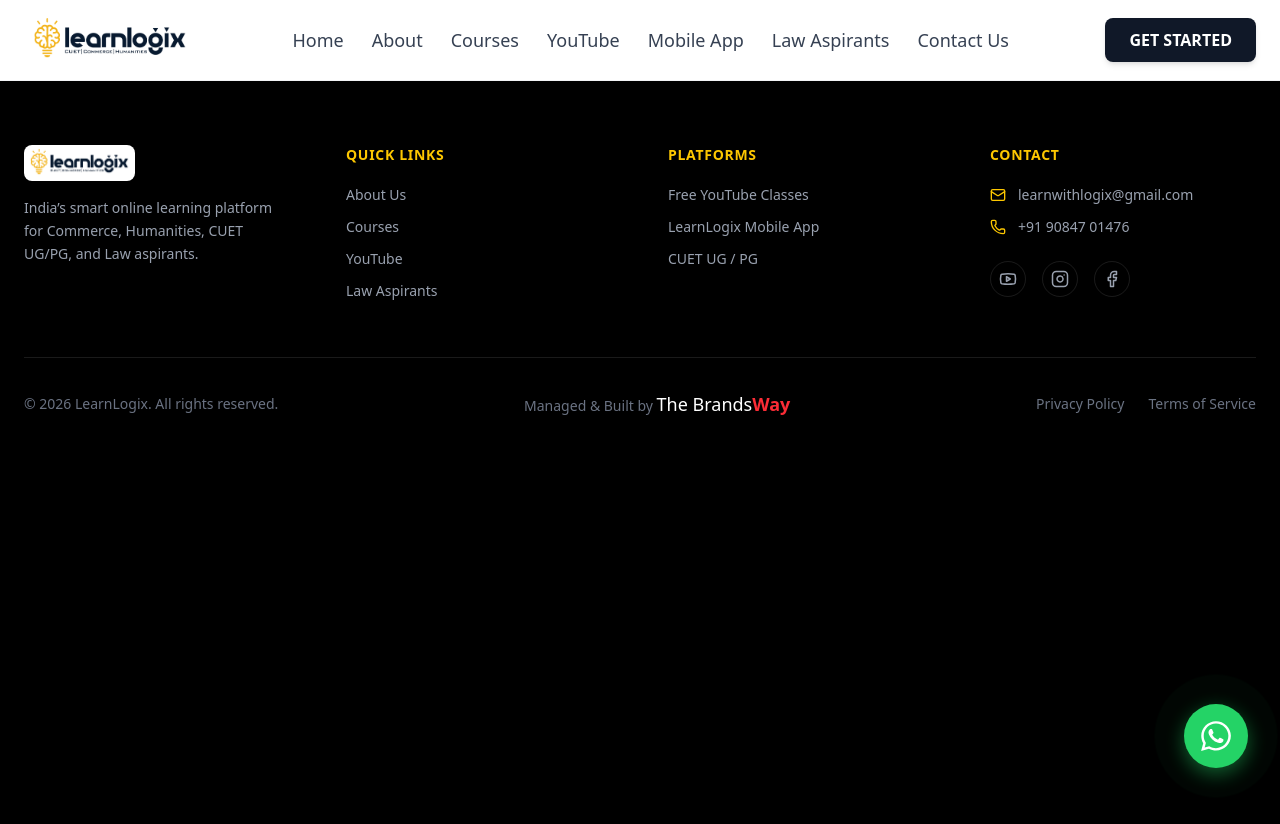
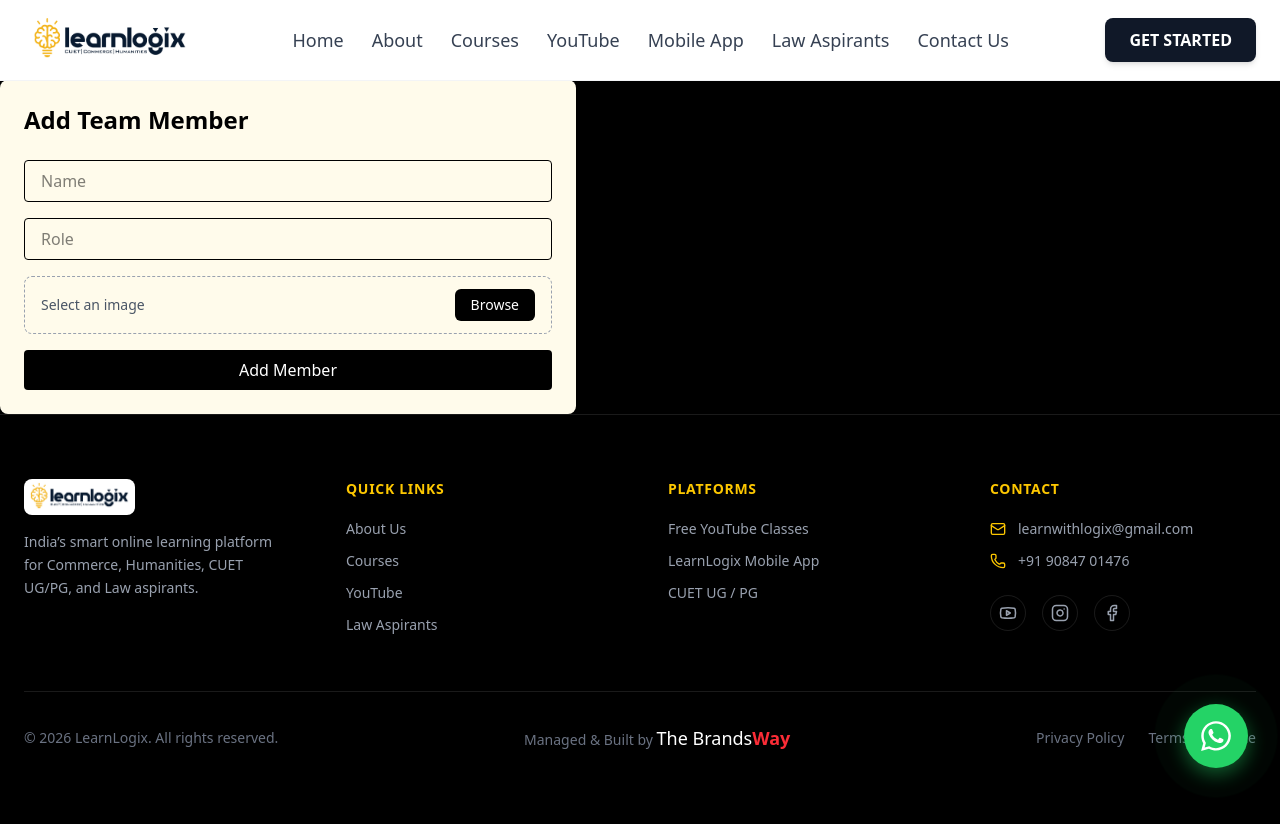
Before and after one commit to atif-afsar/LearnLogix, a React (Vite) app: page /admin/team/add in a window 1280 px wide. Shown: the top 824 px of the page. Before the commit the page ends 800 px from the top, so only its background shows below. Built offline with nearby package versions, Linux system fonts and the light colour scheme; sample sign-in values are in the browser's storage.

Commit message:
Made some admin sections

```diff
--- /dev/null
+++ b/src/Admin/Components/AdminLayout.jsx
@@ -0,0 +1,49 @@
+import { Link, Outlet } from "react-router-dom";
+
+const AdminLayout = () => {
+  const handleLogout = () => {
+    localStorage.removeItem("adminToken");
+    window.location.href = "/admin/login";
+  };
+
+  return (
+    <div className="flex min-h-screen">
+      {/* Sidebar */}
+      <aside className="w-64 bg-black text-white p-6">
+        <h2 className="text-xl font-bold mb-6">Admin Panel</h2>
+
+        <nav className="space-y-3">
+          <Link to="/admin/dashboard" className="block hover:underline">
+            Dashboard
+          </Link>
+          <Link to="/admin/courses" className="block hover:underline">
+            Courses
+          </Link>
+          <Link to="/admin/courses/add" className="block hover:underline">
+            Add Course
+          </Link>
+          <Link to="/admin/team" className="block hover:underline">
+            Team Members
+            </Link>
+            <Link to="/admin/team/add" className="block hover:underline">
+            Add Team Member
+            </Link>
+
+          <button
+            onClick={handleLogout}
+            className="mt-6 text-left text-red-400 hover:underline"
+          >
+            Logout
+          </button>
+        </nav>
+      </aside>
+
+      {/* Content */}
+      <main className="flex-1 bg-gray-100 p-6">
+        <Outlet />
+      </main>
+    </div>
+  );
+};
+
+export default AdminLayout;
--- /dev/null
+++ b/src/Admin/Pages/AddTeamMember.jsx
@@ -0,0 +1,138 @@
+import React, { useState } from "react";
+import { useNavigate } from "react-router-dom";
+import { CheckCircle } from "lucide-react";
+
+const AddTeamMember = () => {
+  const [name, setName] = useState("");
+  const [role, setRole] = useState("");
+  const [imageFile, setImageFile] = useState(null);
+  const [imagePreview, setImagePreview] = useState("");
+  const [loading, setLoading] = useState(false);
+
+  const navigate = useNavigate();
+
+  const handleSubmit = async (e) => {
+    e.preventDefault();
+
+    if (!imageFile) {
+      alert("Please select an image");
+      return;
+    }
+
+    try {
+      setLoading(true);
+      const token = localStorage.getItem("adminToken");
+
+      const formData = new FormData();
+      formData.append("name", name);
+      formData.append("role", role);
+      formData.append("image", imageFile);
+
+      const res = await fetch("http://localhost:5000/api/team", {
+        method: "POST",
+        headers: {
+          Authorization: `Bearer ${token}`,
+        },
+        body: formData,
+      });
+
+      const data = await res.json();
+
+      if (!res.ok) {
+        throw new Error(data.message || "Failed to add team member");
+      }
+
+      alert("Team member added successfully");
+      navigate("/admin/team");
+    } catch (error) {
+      alert(error.message);
+    } finally {
+      setLoading(false);
+    }
+  };
+
+  return (
+    <div className="max-w-xl bg-amber-50 p-6 rounded-lg">
+      <h2 className="text-2xl font-bold mb-6">Add Team Member</h2>
+
+      <form onSubmit={handleSubmit} className="space-y-4">
+        <input
+          type="text"
+          placeholder="Name"
+          value={name}
+          onChange={(e) => setName(e.target.value)}
+          required
+          className="w-full border px-4 py-2 rounded focus:outline-none focus:ring"
+        />
+
+        <input
+          type="text"
+          placeholder="Role"
+          value={role}
+          onChange={(e) => setRole(e.target.value)}
+          required
+          className="w-full border px-4 py-2 rounded focus:outline-none focus:ring"
+        />
+
+        {/* Image Upload */}
+        <label className="block w-full">
+          <div
+            className={`flex items-center justify-between gap-4 cursor-pointer
+              border rounded-lg px-4 py-3 transition
+              ${
+                imagePreview
+                  ? "border-green-500 bg-green-50"
+                  : "border-dashed border-gray-400 hover:border-black"
+              }`}
+          >
+            <div className="flex items-center gap-2">
+              {imagePreview && (
+                <CheckCircle size={18} className="text-green-600" />
+              )}
+              <span className="text-sm text-gray-600">
+                {imagePreview ? "Image selected" : "Select an image"}
+              </span>
+            </div>
+
+            <span className="bg-black text-white text-sm px-4 py-1.5 rounded-md">
+              {imagePreview ? "Change" : "Browse"}
+            </span>
+          </div>
+
+          <input
+            type="file"
+            accept="image/*"
+            onChange={(e) => {
+              const file = e.target.files?.[0];
+              if (!file) return;
+
+              setImageFile(file);
+              setImagePreview(URL.createObjectURL(file));
+            }}
+            className="hidden"
+          />
+        </label>
+
+        {/* Preview */}
+        {imagePreview && (
+          <img
+            src={imagePreview}
+            alt="Preview"
+            className="w-24 h-24 object-cover rounded-md border"
+          />
+        )}
+
+        <button
+          type="submit"
+          disabled={loading}
+          className={`w-full px-6 py-2 rounded text-white
+            ${loading ? "bg-gray-400" : "bg-black hover:bg-gray-900"}`}
+        >
+          {loading ? "Adding..." : "Add Member"}
+        </button>
+      </form>
+    </div>
+  );
+};
+
+export default AddTeamMember;
--- /dev/null
+++ b/src/Admin/Pages/AdminTeam.jsx
@@ -0,0 +1,77 @@
+import React, { useEffect, useState } from "react";
+
+const AdminTeam = () => {
+  const [team, setTeam] = useState([]);
+  const [loading, setLoading] = useState(true);
+
+  useEffect(() => {
+    const fetchTeam = async () => {
+      try {
+        const res = await fetch("http://localhost:5000/api/team");
+        const data = await res.json();
+        setTeam(data);
+      } catch (error) {
+        console.error(error);
+      } finally {
+        setLoading(false);
+      }
+    };
+
+    fetchTeam();
+  }, []);
+
+  const handleDelete = async (id) => {
+    if (!window.confirm("Delete this team member?")) return;
+
+    try {
+      const token = localStorage.getItem("adminToken");
+
+      await fetch(`http://localhost:5000/api/team/${id}`, {
+        method: "DELETE",
+        headers: {
+          Authorization: `Bearer ${token}`,
+        },
+      });
+
+      setTeam((prev) => prev.filter((member) => member._id !== id));
+    } catch (error) {
+      alert("Failed to delete member");
+    }
+  };
+
+  if (loading) return <p>Loading team...</p>;
+
+  return (
+    <div className="p-6 bg-amber-50">
+      <h2 className="text-2xl font-bold mb-4">Team Members</h2>
+
+      <table className="w-full border">
+        <thead className="bg-gray-200">
+          <tr>
+            <th className="border p-2">Name</th>
+            <th className="border p-2">Role</th>
+            <th className="border p-2">Action</th>
+          </tr>
+        </thead>
+        <tbody>
+          {team.map((member) => (
+            <tr key={member._id}>
+              <td className="border p-2">{member.name}</td>
+              <td className="border p-2">{member.role}</td>
+              <td className="border p-2">
+                <button
+                  onClick={() => handleDelete(member._id)}
+                  className="bg-red-500 text-white px-3 py-1 rounded"
+                >
+                  Delete
+                </button>
+              </td>
+            </tr>
+          ))}
+        </tbody>
+      </table>
+    </div>
+  );
+};
+
+export default AdminTeam;
--- a/src/App.jsx
+++ b/src/App.jsx
@@ -14,6 +14,9 @@
 import AdminDashboard from "./Admin/Pages/AdminDashboard";
 import AdminCourses from "./Admin/Pages/AdminCourses";
 import AddCourse from "./Admin/Pages/AddCourse";
+import AdminLayout from "./Admin/Components/AdminLayout";
+import AdminTeam from "./Admin/Pages/AdminTeam";
+import AddTeamMember from "./Admin/Pages/AddTeamMember";
 
 const Home = lazy(() => import("./Page/Home"));
 const About = lazy(() => import("./Page/About"));
@@ -36,8 +39,6 @@
 const TermsOfService = lazy(() =>
   import("./Components/Common/TermsOfService")
 );
-
-
 
 
 const App = () => {
@@ -71,11 +72,14 @@
         <Route path="/terms-of-service" element={<TermsOfService />} />
         <Route path="/admin/login" element={<AdminLogin />} />
         <Route path="/admin" element={<AdminRoutes />}>
+        <Route path="team/add" element={<AddTeamMember />} />
+        <Route path="team" element={<AdminTeam />} />
+        <Route element={<AdminLayout />}>
           <Route path="dashboard" element={<AdminDashboard />} />
           <Route path="courses" element={<AdminCourses />} />
           <Route path="courses/add" element={<AddCourse />} />
-
         </Route>
+      </Route>
       </Routes>
     </Suspense>
   </AnimatePresence>
```
Also changed, not shown: src/Components/About/Team.jsx (+27 -78 lines).
